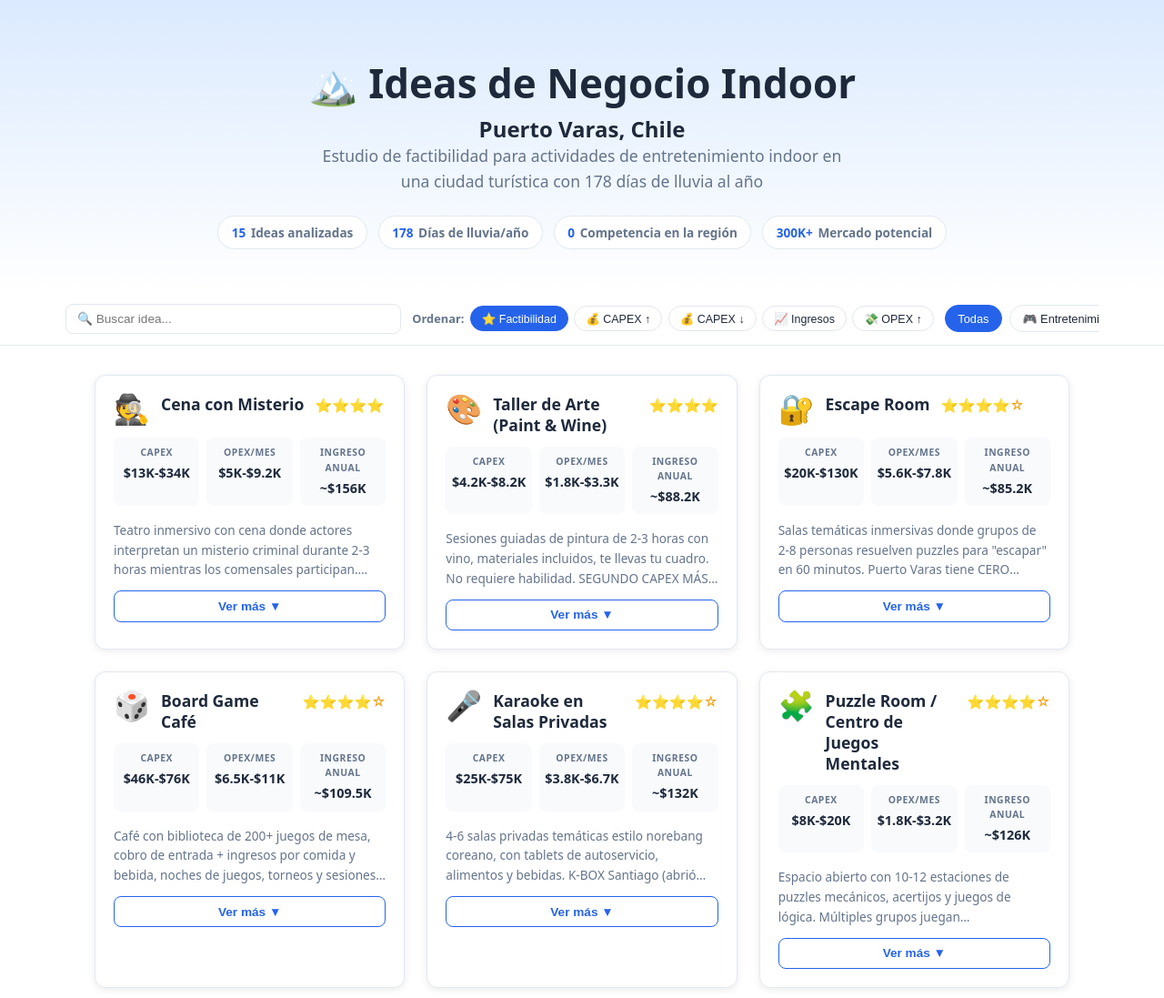
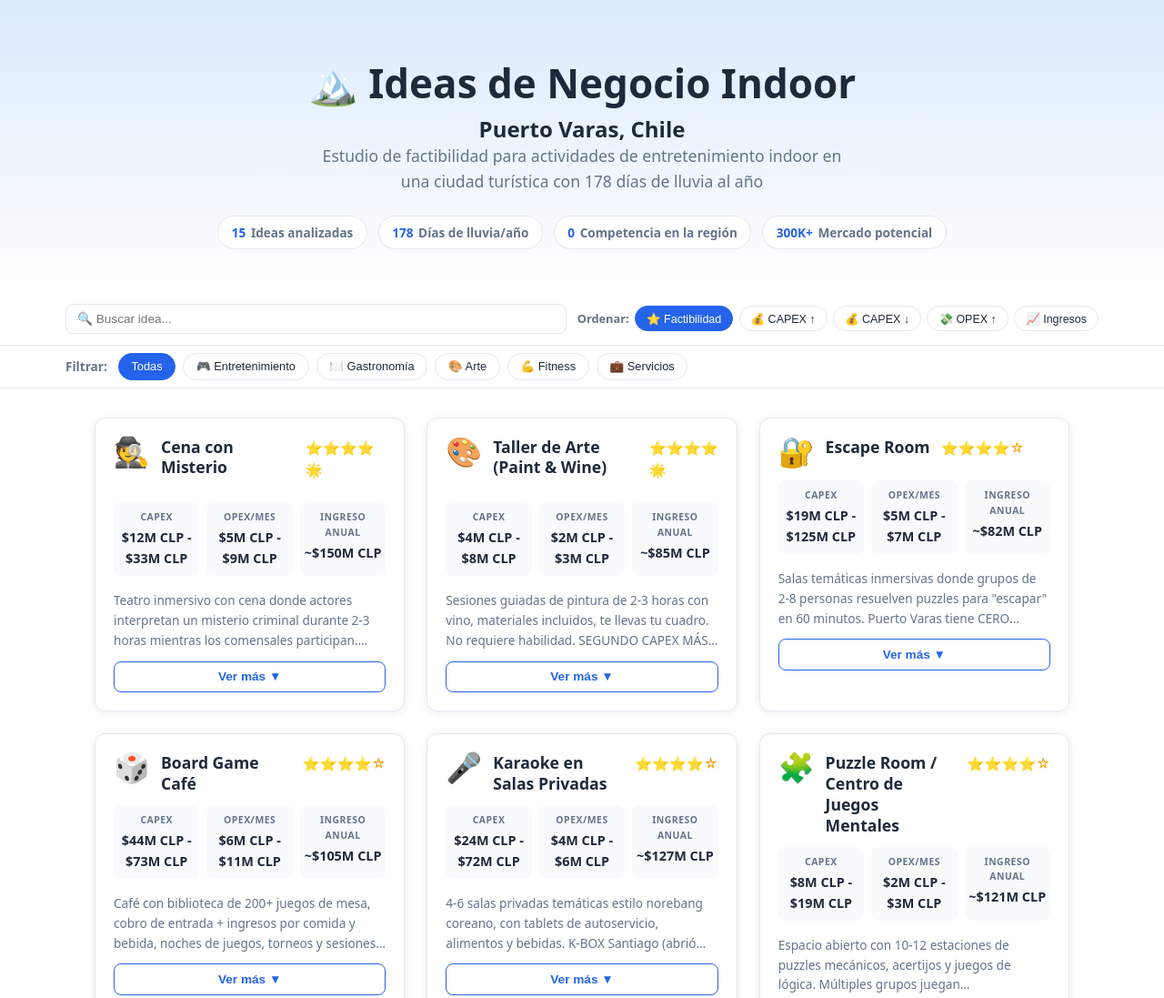
Before and after one commit to alejandroechev/local-business, a plain HTML site: page index.html in a window 1280 px wide. Shown: the top 1097 px of the page at 91% size. Drawn offline with Linux system fonts and the light colour scheme.

Commit message:
fix: CLP values, star ratings, filter row layout
- All money values now displayed in CLP (Chilean Pesos)
- Half-star ratings (4.5) now show 🌟 instead of disappearing
- Category filters moved to separate row below sort controls
- Added Filtrar: label to filter row

Co-authored-by: Copilot <223556219+Copilot@users.noreply.github.com>

```diff
--- a/app.js
+++ b/app.js
@@ -4,6 +4,25 @@ let currentCategory = 'all';
 let currentSearch = '';
 
 // ── Formatting ────────────────────────────────────────────────────────────────
+const CLP_RATE = 960;
+
+function formatCLP(value) {
+  if (value == null || isNaN(value)) return '—';
+  const clp = Math.round(value * CLP_RATE);
+  if (clp >= 1_000_000_000) return `$${+(clp / 1_000_000_000).toFixed(1)}B CLP`;
+  if (clp >= 1_000_000) return `$${+(clp / 1_000_000).toFixed(0)}M CLP`;
+  if (clp >= 1_000) return `$${+(clp / 1_000).toFixed(0)}K CLP`;
+  return `$${clp} CLP`;
+}
+
+function formatCLPRange(min, max) {
+  if (min == null && max == null) return '—';
+  if (min === max || max == null) return formatCLP(min);
+  if (min == null) return formatCLP(max);
+  return `${formatCLP(min)} - ${formatCLP(max)}`;
+}
+
+// Keep USD formatting for internal use (sorting labels etc)
 function formatCurrency(value) {
   if (value == null || isNaN(value)) return '—';
   if (value >= 1_000_000) return `$${+(value / 1_000_000).toFixed(1)}M`;
@@ -19,8 +38,11 @@ function formatRange(min, max) {
 }
 
 function renderStars(feasibility) {
-  const n = Math.max(0, Math.min(5, feasibility || 0));
-  return '⭐'.repeat(n) + '☆'.repeat(5 - n);
+  const val = Math.max(0, Math.min(5, feasibility || 0));
+  const full = Math.floor(val);
+  const half = val % 1 >= 0.5 ? 1 : 0;
+  const empty = 5 - full - half;
+  return '⭐'.repeat(full) + (half ? '🌟' : '') + '☆'.repeat(empty);
 }
 
 // ── Sorting & Filtering ──────────────────────────────────────────────────────
@@ -75,8 +97,8 @@ function renderBreakdownTable(rows, labelCol, minCol, maxCol) {
         ${rows.map(r => `
           <tr>
             <td>${r.item || '—'}</td>
-            <td>${formatCurrency(r.min)}</td>
-            <td>${formatCurrency(r.max)}</td>
+            <td>${formatCLP(r.min)}</td>
+            <td>${formatCLP(r.max)}</td>
           </tr>`).join('')}
       </tbody>
     </table>`;
@@ -203,15 +225,15 @@ function renderCards(ideas) {
         <div class="card-metrics">
           <div class="metric">
             <span class="metric-label">CAPEX</span>
-            <span class="metric-value">${formatRange(idea.capexMin, idea.capexMax)}</span>
+            <span class="metric-value">${formatCLPRange(idea.capexMin, idea.capexMax)}</span>
           </div>
           <div class="metric">
             <span class="metric-label">OPEX/mes</span>
-            <span class="metric-value">${formatRange(idea.opexMin, idea.opexMax)}</span>
+            <span class="metric-value">${formatCLPRange(idea.opexMin, idea.opexMax)}</span>
           </div>
           <div class="metric">
             <span class="metric-label">Ingreso anual</span>
-            <span class="metric-value">~${formatCurrency(idea.revenueAnnual)}</span>
+            <span class="metric-value">~${formatCLP(idea.revenueAnnual)}</span>
           </div>
         </div>
         <p class="card-summary-text">${idea.summary || ''}</p>
@@ -293,7 +315,7 @@ function renderCombos() {
       ? combo.phases.map(p => `
           <div class="combo-phase">
             <span class="combo-phase-year">Año ${p.year}</span>
-            <span class="combo-phase-invest">${formatCurrency(p.investment)}</span>
+            <span class="combo-phase-invest">${formatCLP(p.investment)}</span>
             <span class="combo-phase-items">${p.items}</span>
           </div>`).join('')
       : '';
@@ -311,7 +333,7 @@ function renderCombos() {
         </div>
         <div class="combo-capex">
           <span class="metric-label">Inversión total</span>
-          <span class="metric-value">${formatCurrency(combo.totalCapex)}</span>
+          <span class="metric-value">${formatCLP(combo.totalCapex)}</span>
         </div>
         <p class="combo-businesses">${businessNames}</p>
         <p class="combo-description">${combo.description}</p>
--- a/index.html
+++ b/index.html
@@ -37,7 +37,7 @@
     </div>
   </section>
 
-  <!-- CONTROLS: Sort, Filter, Search -->
+  <!-- CONTROLS: Sort & Search -->
   <section class="controls">
     <div class="container">
       <div class="controls-row">
@@ -50,18 +50,24 @@
           <button class="sort-btn active" data-sort="feasibility" onclick="sortCards('feasibility')">⭐ Factibilidad</button>
           <button class="sort-btn" data-sort="capex-asc" onclick="sortCards('capex-asc')">💰 CAPEX ↑</button>
           <button class="sort-btn" data-sort="capex-desc" onclick="sortCards('capex-desc')">💰 CAPEX ↓</button>
+          <button class="sort-btn" data-sort="opex-asc" onclick="sortCards('opex-asc')">💸 OPEX ↑</button>
           <button class="sort-btn" data-sort="revenue" onclick="sortCards('revenue')">📈 Ingresos</button>
-          <button class="sort-btn" data-sort="opex-asc" onclick="sortCards('opex-asc')">💸 OPEX ↑</button>
         </div>
+      </div>
+    </div>
+  </section>
 
+  <!-- FILTER: Categories -->
+  <section class="filters-bar">
+    <div class="container">
       <div class="filter-controls">
+        <label>Filtrar:</label>
         <button class="filter-pill active" data-category="all" onclick="filterCards('all')">Todas</button>
         <button class="filter-pill" data-category="entretenimiento" onclick="filterCards('entretenimiento')">🎮 Entretenimiento</button>
         <button class="filter-pill" data-category="gastronomía" onclick="filterCards('gastronomía')">🍽️ Gastronomía</button>
         <button class="filter-pill" data-category="arte" onclick="filterCards('arte')">🎨 Arte</button>
         <button class="filter-pill" data-category="fitness" onclick="filterCards('fitness')">💪 Fitness</button>
         <button class="filter-pill" data-category="servicios" onclick="filterCards('servicios')">💼 Servicios</button>
-        </div>
       </div>
     </div>
   </section>
--- a/styles.css
+++ b/styles.css
@@ -241,15 +241,30 @@ img {
   border-color: var(--color-primary);
 }
 
-/* Filter controls */
+/* Filter bar (separate row) */
+.filters-bar {
+  background: var(--color-bg);
+  border-bottom: 1px solid var(--color-border);
+  padding: 0.5rem 1rem;
+}
+
 .filter-controls {
   display: flex;
   gap: 0.5rem;
   overflow-x: auto;
   -webkit-overflow-scrolling: touch;
   scrollbar-width: none;
-  flex: 1;
-  min-width: 0;
+  align-items: center;
+  max-width: var(--max-width);
+  margin: 0 auto;
+}
+
+.filter-controls label {
+  font-size: 0.85rem;
+  font-weight: 600;
+  color: var(--color-muted);
+  white-space: nowrap;
+  margin-right: 0.25rem;
 }
 
 .filter-controls::-webkit-scrollbar {
```
Lines whose indentation alone changed are shown as unchanged.
